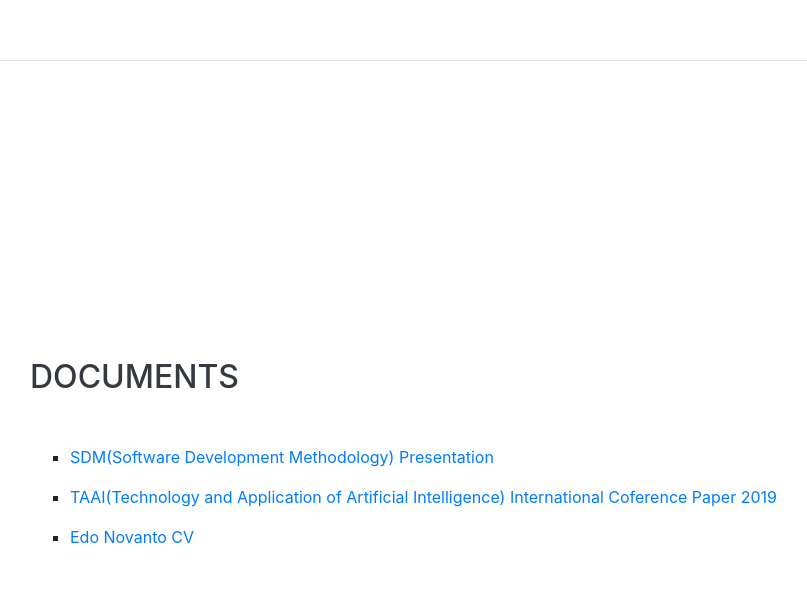
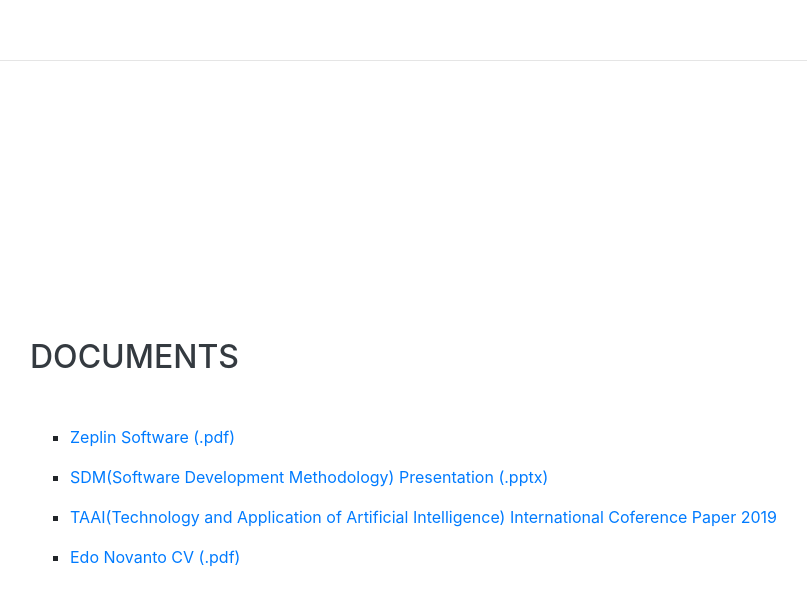
Before and after one commit to edonovanto/resumeWebsite, a website with bundled scripts: page index.html in a window 1280 px wide. Shown: the part 6055-6660 px from the top of the page, without its empty margins (338-1145 px from the left). Built offline with nearby package versions, Linux system fonts and the light colour scheme; a script that the page names is missing; a web font is replaced by a local one.

Commit message:
Add new Documents

```diff
--- a/index.html
+++ b/index.html
@@ -374,13 +374,16 @@
         <h2 class="mb-5">Documents</h2>
         <ul class="fa-ul mb-0">
           <li class="file-download">
-            <a href="https://drive.google.com/uc?export=download&id=1n65tHCjlIXCcGmGamGe995NJMaC4KOE0"><p>SDM(Software Development Methodology) Presentation</p></a>
+            <a href="https://drive.google.com/uc?export=download&id=1ULAxy-W-8fzZEW2xoMVHxIxGrFplwV4U"><p>Zeplin Software (.pdf)</p></a>
+          </li>
+          <li class="file-download">
+            <a href="https://drive.google.com/uc?export=download&id=1n65tHCjlIXCcGmGamGe995NJMaC4KOE0"><p>SDM(Software Development Methodology) Presentation (.pptx)</p></a>
           </li>
           <li class="file-download">
             <a href="#documents"><p>TAAI(Technology and Application of Artificial Intelligence) International Coference Paper 2019</p></a>
           </li>
           <li class="file-download">
-            <a href="https://drive.google.com/uc?export=download&id=18HlPPJVAxgD0UtGTGHD3pNDrAjB6189c"><p>Edo Novanto CV</p></a>
+            <a href="https://drive.google.com/uc?export=download&id=18HlPPJVAxgD0UtGTGHD3pNDrAjB6189c"><p>Edo Novanto CV (.pdf)</p></a>
           </li>
         </ul>
       </div>
```
